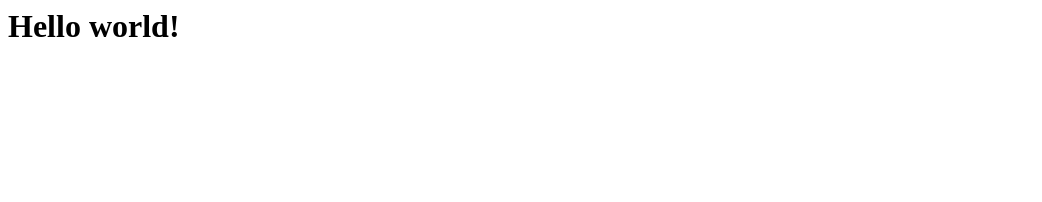
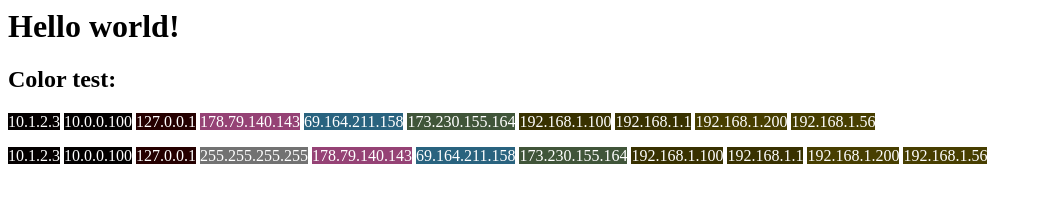
Before and after one commit to pagekite/PyPagekite, a plain HTML site: page jsui/index.html in a window 1280 px wide. Shown: the whole page, without its empty margins (0-1042 px from the left). Drawn offline with Linux system fonts and the light colour scheme.

Commit message:
Experinemts with colors

```diff
--- a/jsui/index.html
+++ b/jsui/index.html
@@ -1,5 +1,34 @@
-<html><title>
+<html><head>
  <title>Hello world!</title>
-</title><body>
+</head><body>
  <h1>Hello world!</h1>
+ <h2>Color test:</h2>
+
+<p>
+<span style="background: #040000; color: #fff; ">10.1.2.3</span>
+<span style="background: #020000; color: #fff; ">10.0.0.100</span>
+<span style="background: #250000; color: #fff; ">127.0.0.1</span>
+<span style="background: #954275; color: #fff; ">178.79.140.143</span>
+<span style="background: #29637f; color: #fff; ">69.164.211.158</span>
+<span style="background: #405539; color: #fff; ">173.230.155.164</span>
+<span style="background: #383100; color: #fff; ">192.168.1.100</span>
+<span style="background: #383100; color: #fff; ">192.168.1.1</span>
+<span style="background: #473e00; color: #fff; ">192.168.1.200</span>
+<span style="background: #473e00; color: #fff; ">192.168.1.56</span>
+</p>
+
+<p>
+<span style="background: #040000; color: #fff; ">10.1.2.3</span>
+<span style="background: #020000; color: #fff; ">10.0.0.100</span>
+<span style="background: #250000; color: #fff; ">127.0.0.1</span>
+<span style="background: #727272; color: #fff; ">255.255.255.255</span>
+<span style="background: #954275; color: #fff; ">178.79.140.143</span>
+<span style="background: #29637f; color: #fff; ">69.164.211.158</span>
+<span style="background: #405539; color: #fff; ">173.230.155.164</span>
+<span style="background: #383100; color: #fff; ">192.168.1.100</span>
+<span style="background: #383100; color: #fff; ">192.168.1.1</span>
+<span style="background: #473e00; color: #fff; ">192.168.1.200</span>
+<span style="background: #473e00; color: #fff; ">192.168.1.56</span>
+</p>
+
 </body></html>
```
Also changed, not shown: HTTPD-PLAN.txt, 1 other file.
